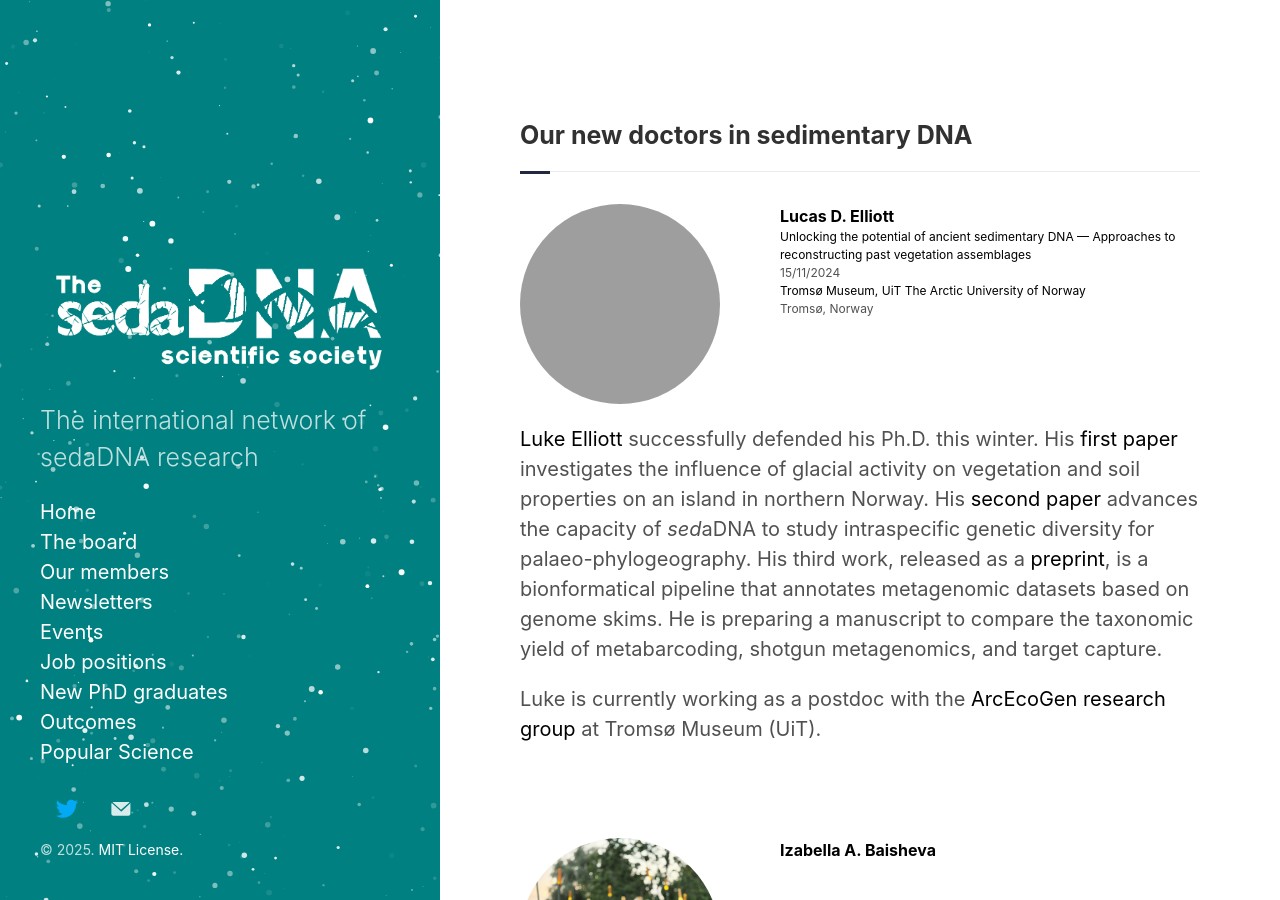
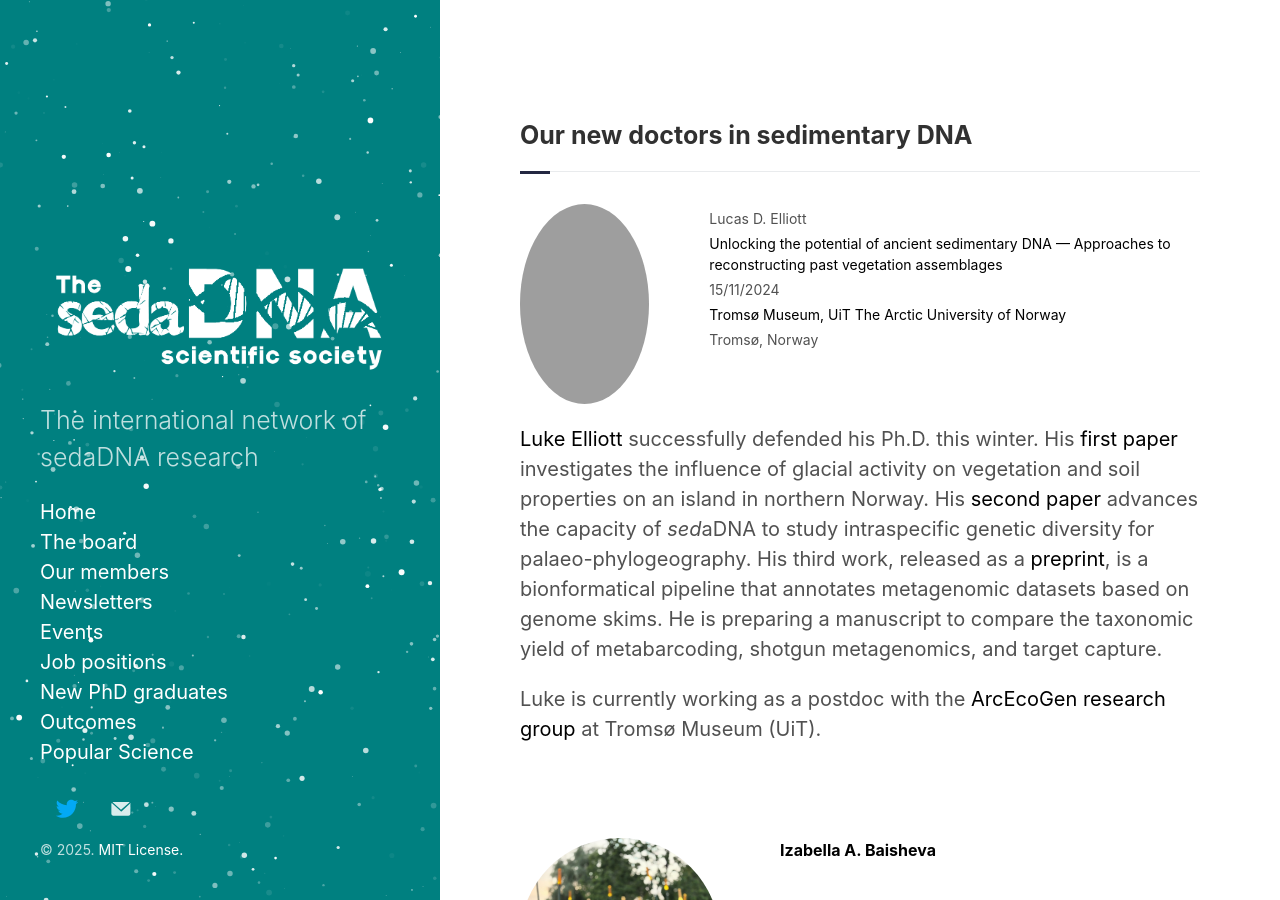
Before and after one commit to sedadna/sedadna.github.io, a Jekyll site: the page built from category/new-graduates.md, in a window 1280 px wide and 900 px high. Built offline with Jekyll 4.4.1, drawn with Linux system fonts in a browser that asks for light colours; grey boxes are pictures that could not be loaded.

Commit message:
Update new-graduates.md

```diff
--- a/category/new-graduates.md
+++ b/category/new-graduates.md
@@ -117,7 +117,7 @@
       <img src="https://i1.rgstatic.net/ii/profile.image/11431281183075306-1692700144000_Q128/Lucas-Elliott-3.jpg" alt="Avatar2" />
     </a>
   </div>
-  <div class="member2">
+  <div class="member3">
     <p>Lucas D. Elliott</p>
     <!-- <hr style="opacity:0">-->
     <p><a href="https://munin.uit.no/handle/10037/35339">Unlocking the potential of ancient sedimentary DNA — Approaches to reconstructing past vegetation assemblages</a></p>
```
